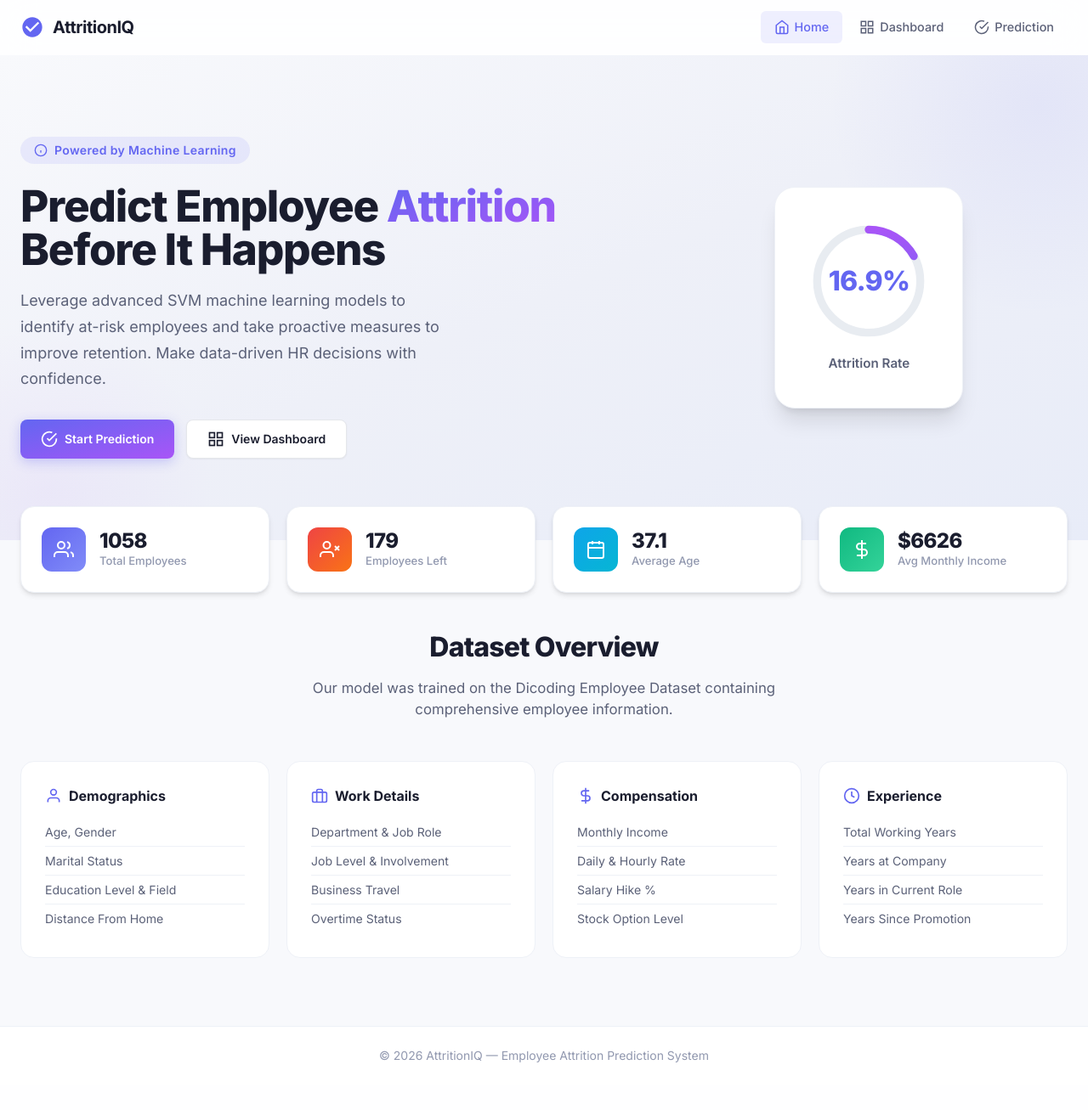
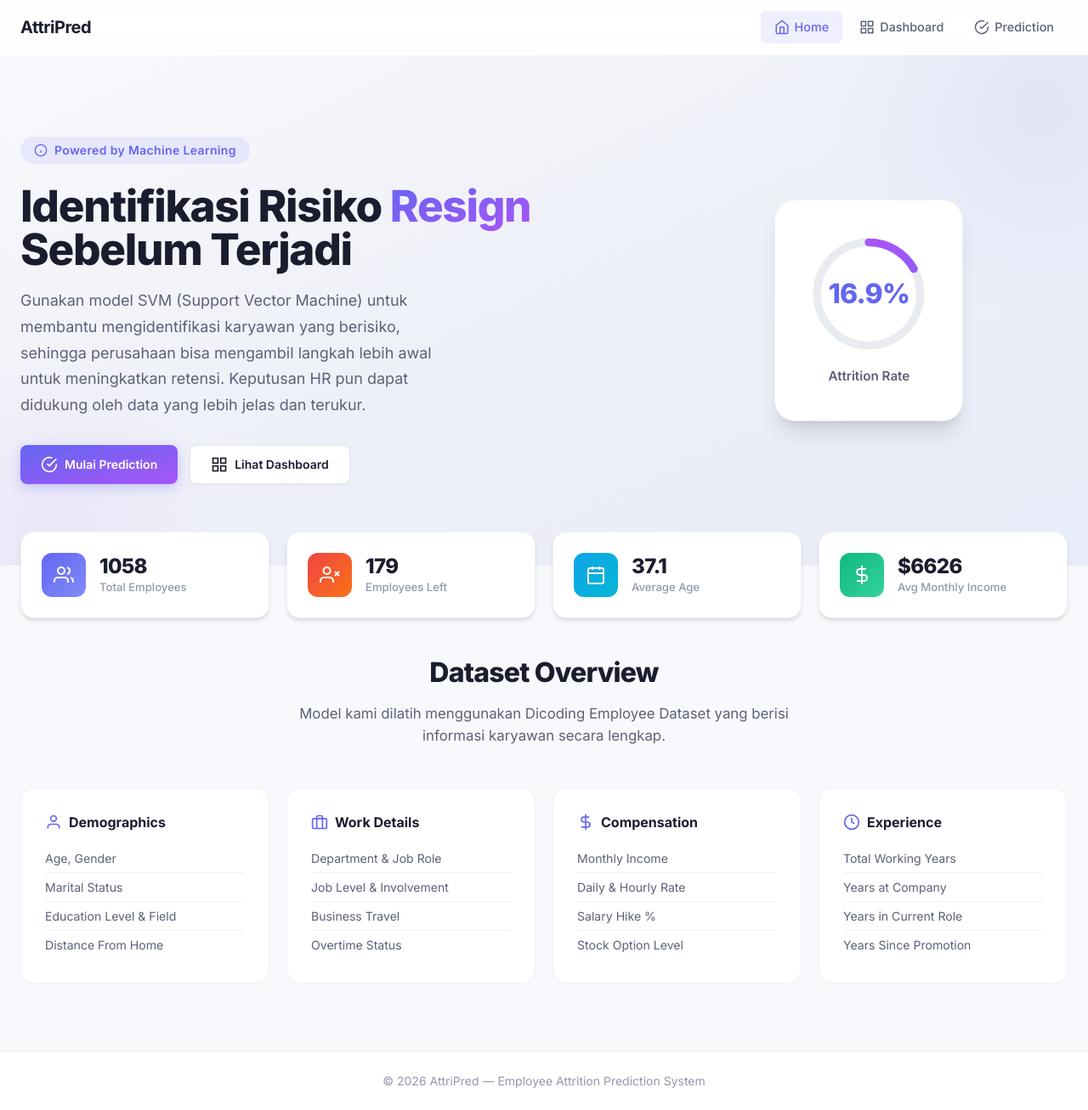
Before and after one commit to liantarill/attrition_prediction, a Flask app: page / in a window 1280 px wide. Shown: the whole page at 85% size. Before the commit the page ends 1251 px from the top, so only its background shows below. Run offline with Flask 3, Linux system fonts and the light colour scheme; parts of the project's set-up code (start-up, migrations or seed data) failed here and were passed over; some libraries are stand-ins or nearby versions.

Commit message:
update some display

```diff
--- a/app.py
+++ b/app.py
@@ -153,8 +153,8 @@ def prediction():
             result = {
                 'prediction': int(pred),
                 'probability': prob_attrition,
-                'label': 'Yes — Employee is likely to leave' if pred == 1 else 'No — Employee is likely to stay',
-                'risk_level': 'High Risk' if prob_attrition >= 70 else ('Medium Risk' if prob_attrition >= 40 else 'Low Risk'),
+                'label': 'Iya - Risiko keluar tinggi' if pred == 1 else 'Tidak — Risiko keluar rendah',
+                'risk_level': 'Risiko Tinggi' if prob_attrition >= 70 else ('Risiko Sedang' if prob_attrition >= 40 else 'Risiko Rendah'),
                 'risk_color': '#e74c3c' if prob_attrition >= 70 else ('#f39c12' if prob_attrition >= 40 else '#27ae60'),
             }
         except Exception as e:
--- a/templates/base.html
+++ b/templates/base.html
@@ -68,13 +68,13 @@
         <div class="max-w-7xl mx-auto px-6 h-16 flex items-center justify-between">
             <a href="/"
                 class="flex items-center gap-2.5 no-underline text-textPrimary font-bold text-xl tracking-tight">
-                <svg class="w-7 h-7 text-accentPrimary" viewBox="0 0 24 24" fill="none"
+                <!-- <svg class="w-7 h-7 text-accentPrimary" viewBox="0 0 24 24" fill="none"
                     xmlns="http://www.w3.org/2000/svg">
                     <path
                         d="M12 2C6.48 2 2 6.48 2 12s4.48 10 10 10 10-4.48 10-10S17.52 2 12 2zm-2 15l-5-5 1.41-1.41L10 14.17l7.59-7.59L19 8l-9 9z"
                         fill="currentColor" />
-                </svg>
-                <span>AttritionIQ</span>
+                </svg> -->
+                <span>AttriPred</span>
             </a>
 
             <div class="hidden md:flex items-center gap-1 nav-links">
@@ -146,7 +146,7 @@
     <!-- Footer -->
     <footer class="bg-bgSecondary border-t border-borderLight p-6 mt-auto">
         <div class="max-w-7xl mx-auto text-center">
-            <p class="text-sm text-textMuted">&copy; 2026 AttritionIQ — Employee Attrition Prediction System</p>
+            <p class="text-sm text-textMuted">&copy; 2026 AttriPred — Employee Attrition Prediction System</p>
         </div>
     </footer>
 
--- a/templates/home.html
+++ b/templates/home.html
@@ -1,5 +1,5 @@
 {% extends "base.html" %}
-{% block title %}AttritionIQ — Employee Attrition Prediction{% endblock %}
+{% block title %}AttriPred — Employee Attrition Prediction{% endblock %}
 
 {% block content %}
 <!-- Hero Section -->
@@ -24,13 +24,14 @@
             </div>
             <h1
                 class="text-[2.5rem] md:text-5xl lg:text-[3.2rem] font-extrabold leading-[1.1] tracking-tight text-textPrimary mb-5">
-                Predict Employee
-                <span class="gradient-text">Attrition</span>
-                Before It Happens
+                Identifikasi Risiko
+                <span class="gradient-text">Resign</span>
+                Sebelum Terjadi
             </h1>
             <p class="text-lg text-textSecondary leading-[1.7] mb-8 max-w-[520px]">
-                Leverage advanced SVM machine learning models to identify at-risk employees and take proactive measures
-                to improve retention. Make data-driven HR decisions with confidence.
+                Gunakan model SVM (Support Vector Machine) untuk membantu mengidentifikasi karyawan
+                yang berisiko, sehingga perusahaan bisa mengambil langkah lebih awal untuk meningkatkan retensi.
+                Keputusan HR pun dapat didukung oleh data yang lebih jelas dan terukur.
             </p>
             <div class="flex flex-wrap gap-3.5">
                 <a href="/prediction" class="btn btn-primary px-8 py-3.5 text-base" id="hero-cta-predict">
@@ -38,7 +39,7 @@
                         <path d="M22 11.08V12a10 10 0 1 1-5.93-9.14" />
                         <polyline points="22 4 12 14.01 9 11.01" />
                     </svg>
-                    Start Prediction
+                    Mulai Prediction
                 </a>
                 <a href="/dashboard" class="btn btn-secondary px-8 py-3.5 text-base" id="hero-cta-dashboard">
                     <svg viewBox="0 0 24 24" fill="none" stroke="currentColor" stroke-width="2" width="20" height="20">
@@ -47,7 +48,7 @@
                         <rect x="14" y="14" width="7" height="7" />
                         <rect x="3" y="14" width="7" height="7" />
                     </svg>
-                    View Dashboard
+                    Lihat Dashboard
                 </a>
             </div>
         </div>
@@ -156,8 +157,8 @@
     <div class="max-w-7xl mx-auto">
         <div class="text-center mb-12">
             <h2 class="text-[2rem] font-extrabold tracking-tight text-textPrimary mb-3">Dataset Overview</h2>
-            <p class="text-[1.05rem] text-textSecondary max-w-[600px] mx-auto">Our model was trained on the Dicoding
-                Employee Dataset containing comprehensive employee information.</p>
+            <p class="text-[1.05rem] text-textSecondary max-w-[600px] mx-auto">Model kami dilatih menggunakan Dicoding
+                Employee Dataset yang berisi informasi karyawan secara lengkap.</p>
         </div>
         <div class="grid grid-cols-1 sm:grid-cols-2 xl:grid-cols-4 gap-5">
             <div class="bg-bgSecondary rounded-2xl p-7 border border-borderLight transition-all hover:border-accentPrimary/20 hover:shadow-md"
```
Also changed, not shown: templates/dashboard.html (+4 -4 lines).
